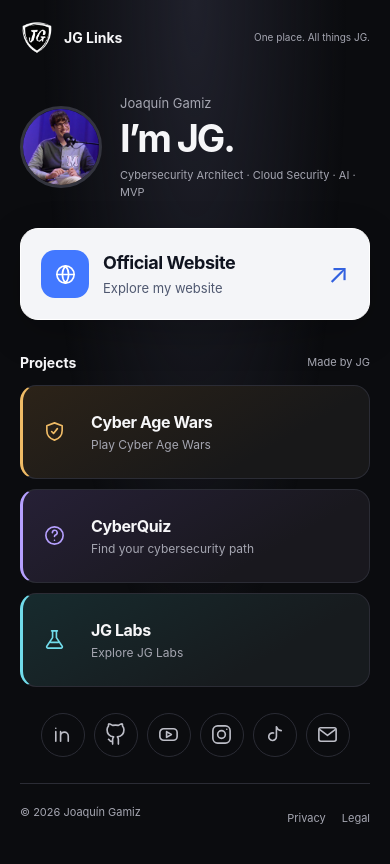
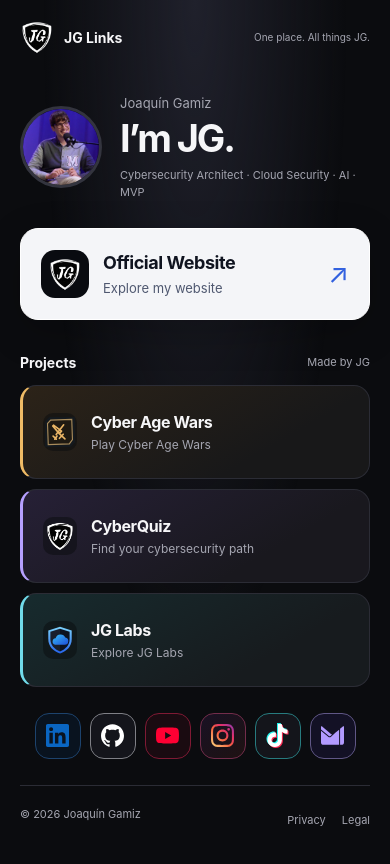
Before and after one commit to joaquingamiz/Links, a website: page index.html in a window 390 px wide. Drawn offline with Linux system fonts and the light colour scheme.

Commit message:
style: add project and social brand logos with color

```diff
--- a/assets/css/main.css
+++ b/assets/css/main.css
@@ -31,10 +31,14 @@ h1 { margin: 0; font-size: clamp(38px, 7vw, 52px); line-height: 1.1; letter-spac
 .primary-copy { display: grid; gap: 3px; }
 .primary-copy strong { font-size: 20px; letter-spacing: -.025em; }
 .primary-copy > span { color: #4f5870; font-size: 13px; }
-.primary-icon { display: grid; place-items: center; width: 48px; height: 48px; border-radius: 14px; background: #4278ff; color: white; }
+.primary-icon { display: grid; place-items: center; width: 48px; height: 48px; flex: 0 0 auto; border-radius: 14px; background: #090b10; color: white; }
 .primary-arrow { margin-left: auto; color: #3261df; font-size: 27px; }
 .link-icon { display: inline-grid; place-items: center; }
-.link-icon svg { width: 23px; height: 23px; fill: none; stroke: currentColor; stroke-width: 1.7; stroke-linecap: round; stroke-linejoin: round; }
+.link-icon img { width: 23px; height: 23px; object-fit: contain; transition: transform 180ms ease; }
+.primary-icon img { width: 34px; height: 34px; }
+.project-top .link-icon { width: 42px; height: 42px; border-radius: 10px; background: #0b0c0f80; }
+.project-top img { width: 34px; height: 34px; }
+.project-card:hover .link-icon img { transform: scale(1.08); }
 .projects { margin-top: 32px; }
 .section-heading { display: flex; justify-content: space-between; align-items: center; margin-bottom: 12px; }
 .section-heading h2 { margin: 0; font-size: 14px; font-weight: 650; }
@@ -50,8 +54,15 @@ h1 { margin: 0; font-size: clamp(38px, 7vw, 52px); line-height: 1.1; letter-spac
 .project-card strong { font-size: 17px; letter-spacing: -.025em; }
 .project-description { margin-top: 5px; font-size: 12px; color: var(--muted); }
 .social-row { display: flex; flex-wrap: wrap; align-items: center; justify-content: center; gap: 12px; padding-block: 32px; }
-.social-pill { display: grid; place-items: center; width: 44px; height: 44px; color: #bdbec7; border: 1px solid var(--line); border-radius: 50%; transition: color 150ms ease, background 150ms ease; }
-.social-pill:hover { background: #292b35; color: white; }
+.social-pill { --brand-color: #bdbec7; display: grid; place-items: center; width: 46px; height: 46px; background: #14151b; border: 1px solid color-mix(in srgb, var(--brand-color) 40%, #292b35); border-radius: 14px; transition: transform 180ms ease, border-color 180ms ease, box-shadow 180ms ease; }
+.social-pill:hover { transform: translateY(-3px); border-color: var(--brand-color); box-shadow: 0 5px 18px color-mix(in srgb, var(--brand-color) 20%, transparent); }
+.social-pill[data-link-id="linkedin"] { --brand-color: #0a66c2; background: #0a66c218; }
+.social-pill[data-link-id="github"] { --brand-color: #fff; }
+.social-pill[data-link-id="youtube"] { --brand-color: #ff0033; background: #ff003310; }
+.social-pill[data-link-id="instagram"] { --brand-color: #e1306c; background: linear-gradient(140deg, #833ab420, #f5604015); }
+.social-pill[data-link-id="tiktok"] { --brand-color: #25f4ee; }
+.icon-tiktok img { filter: drop-shadow(-1px -1px 0 #25f4ee) drop-shadow(1px 1px 0 #fe2c55); }
+.social-pill[data-link-id="contact"] { --brand-color: #b29aff; background: #6d4aff18; }
 .social-pill > span:not(.link-icon) { position: absolute; width: 1px; height: 1px; overflow: hidden; clip-path: inset(50%); }
 .site-footer { display: flex; justify-content: space-between; gap: 12px; border-top: 1px solid var(--line); padding-block: 20px 30px; color: var(--muted); font-size: 11px; }
 .site-footer p { margin: 0; }
@@ -72,6 +83,8 @@ h1 { margin: 0; font-size: clamp(38px, 7vw, 52px); line-height: 1.1; letter-spac
   .project-grid { grid-template-columns: 1fr; gap: 10px; }
   .project-card { display: grid; grid-template-columns: 34px 1fr; column-gap: 14px; padding: 17px 20px; min-height: 94px; border-top: 1px solid var(--line); border-left: 3px solid var(--accent); }
   .project-top { grid-row: span 2; margin: 0; align-self: center; }
+  .project-top .link-icon { width: 34px; height: 38px; }
+  .project-top img { width: 30px; height: 30px; }
   .project-top > span:last-child { display: none; }
   .project-card strong { align-self: end; font-size: 16px; }
   .project-description { font-size: 12px; margin-top: 2px; }
--- a/index.html
+++ b/index.html
@@ -52,47 +52,47 @@
         <div><p class="eyebrow">Joaquín Gamiz</p><h1 id="profile-title">I’m JG.</h1>
         <p class="roles">Cybersecurity Architect · Cloud Security · AI · MVP</p></div>
       </section>
-      <a class="primary-link" href="https://joaquingamiz.com/" target="_blank" rel="noopener noreferrer" data-link-id="official-web"><span class="primary-icon"><span class="link-icon icon-globe" aria-hidden="true"><svg viewBox="0 0 24 24"><circle cx="12" cy="12" r="9"/><path d="M3 12h18M12 3a14 14 0 0 1 0 18M12 3a14 14 0 0 0 0 18"/></svg></span></span><span class="primary-copy"><strong>Official Website</strong><span>Explore my website</span></span><span class="primary-arrow" aria-hidden="true">↗</span></a>
+      <a class="primary-link" href="https://joaquingamiz.com/" target="_blank" rel="noopener noreferrer" data-link-id="official-web"><span class="primary-icon"><span class="link-icon icon-jg" aria-hidden="true"><img src="assets/images/jg-logo.png" alt="" width="32" height="32" decoding="async"></span></span><span class="primary-copy"><strong>Official Website</strong><span>Explore my website</span></span><span class="primary-arrow" aria-hidden="true">↗</span></a>
       <section class="projects" aria-labelledby="projects-title">
         <div class="section-heading"><h2 id="projects-title">Projects</h2><span>Made by JG</span></div>
         <div class="project-grid"><a class="project-card project-cyber-age-wars" href="https://cyberagewars.joaquingamiz.com/" target="_blank" rel="noopener noreferrer" data-link-id="cyber-age-wars">
-    <span class="project-top"><span class="link-icon icon-shield" aria-hidden="true"><svg viewBox="0 0 24 24"><path d="M12 3 20 6v5c0 5-3.3 8.5-8 10-4.7-1.5-8-5-8-10V6l8-3Z"/><path d="m9 12 2 2 4-5"/></svg></span><span aria-hidden="true">↗</span></span>
+    <span class="project-top"><span class="link-icon icon-cyber-age-wars" aria-hidden="true"><img src="assets/icons/cyber-age-wars.svg" alt="" width="32" height="32" decoding="async"></span><span aria-hidden="true">↗</span></span>
     <strong>Cyber Age Wars</strong>
     <span class="project-description">Play Cyber Age Wars</span>
   </a>
 <a class="project-card project-cyberquiz-start" href="https://cyberquiz-jg.vercel.app/" target="_blank" rel="noopener noreferrer" data-link-id="cyberquiz-start">
-    <span class="project-top"><span class="link-icon icon-quiz" aria-hidden="true"><svg viewBox="0 0 24 24"><circle cx="12" cy="12" r="9"/><path d="M9.8 9a2.5 2.5 0 1 1 3.2 2.4c-.8.3-1 1-1 1.6M12 17h.01"/></svg></span><span aria-hidden="true">↗</span></span>
+    <span class="project-top"><span class="link-icon icon-cyberquiz-start" aria-hidden="true"><img src="assets/images/cyberquiz-logo.png" alt="" width="32" height="32" decoding="async"></span><span aria-hidden="true">↗</span></span>
     <strong>CyberQuiz</strong>
     <span class="project-description">Find your cybersecurity path</span>
   </a>
 <a class="project-card project-jg-labs" href="https://labs.joaquingamiz.com/" target="_blank" rel="noopener noreferrer" data-link-id="jg-labs">
-    <span class="project-top"><span class="link-icon icon-flask" aria-hidden="true"><svg viewBox="0 0 24 24"><path d="M9 3h6M10 3v7l-6 9a1.3 1.3 0 0 0 1 2h14a1.3 1.3 0 0 0 1-2l-6-9V3M8 15h8"/></svg></span><span aria-hidden="true">↗</span></span>
+    <span class="project-top"><span class="link-icon icon-jg-labs" aria-hidden="true"><img src="assets/icons/jg-labs.svg" alt="" width="32" height="32" decoding="async"></span><span aria-hidden="true">↗</span></span>
     <strong>JG Labs</strong>
     <span class="project-description">Explore JG Labs</span>
   </a></div>
       </section>
       <nav class="social-row" aria-label="Find me online"><a class="social-pill" href="https://www.linkedin.com/in/joaquin-gamiz/" target="_blank" rel="noopener noreferrer" data-link-id="linkedin" aria-label="LinkedIn" title="LinkedIn">
-    <span class="link-icon icon-linkedin" aria-hidden="true"><svg viewBox="0 0 24 24"><path d="M5 9v10M5 5.5v.01M10 19V9m0 4.5a4 4 0 0 1 8 0V19"/></svg></span>
+    <span class="link-icon icon-linkedin" aria-hidden="true"><img src="assets/icons/linkedin.svg" alt="" width="32" height="32" decoding="async"></span>
     <span>LinkedIn</span>
   </a>
 <a class="social-pill" href="https://github.com/joaquingamiz" target="_blank" rel="noopener noreferrer" data-link-id="github" aria-label="GitHub" title="GitHub">
-    <span class="link-icon icon-github" aria-hidden="true"><svg viewBox="0 0 24 24"><path d="M15 22v-4a4.8 4.8 0 0 0-1-3.5c3.3-.4 6.8-1.6 6.8-7.4a5.8 5.8 0 0 0-1.5-4A5.4 5.4 0 0 0 19.1 1S17.9.6 15 2.5a13.4 13.4 0 0 0-6 0C6.1.6 4.9 1 4.9 1a5.4 5.4 0 0 0-.2 2.1 5.8 5.8 0 0 0-1.5 4c0 5.8 3.5 7 6.8 7.4A4.8 4.8 0 0 0 9 18v4M9 19c-3 .9-3-1.5-4.2-2"/></svg></span>
+    <span class="link-icon icon-github" aria-hidden="true"><img src="assets/icons/github.svg" alt="" width="32" height="32" decoding="async"></span>
     <span>GitHub</span>
   </a>
 <a class="social-pill" href="https://www.youtube.com/@joaquin_gamiz" target="_blank" rel="noopener noreferrer" data-link-id="youtube" aria-label="YouTube" title="YouTube">
-    <span class="link-icon icon-youtube" aria-hidden="true"><svg viewBox="0 0 24 24"><rect x="3" y="6" width="18" height="12" rx="4"/><path d="m10 9 5 3-5 3Z"/></svg></span>
+    <span class="link-icon icon-youtube" aria-hidden="true"><img src="assets/icons/youtube.svg" alt="" width="32" height="32" decoding="async"></span>
     <span>YouTube</span>
   </a>
 <a class="social-pill" href="https://www.instagram.com/joaquin_gamiz/" target="_blank" rel="noopener noreferrer" data-link-id="instagram" aria-label="Instagram" title="Instagram">
-    <span class="link-icon icon-instagram" aria-hidden="true"><svg viewBox="0 0 24 24"><rect x="3" y="3" width="18" height="18" rx="5"/><circle cx="12" cy="12" r="4"/><path d="M17.5 6.5h.01"/></svg></span>
+    <span class="link-icon icon-instagram" aria-hidden="true"><img src="assets/icons/instagram.svg" alt="" width="32" height="32" decoding="async"></span>
     <span>Instagram</span>
   </a>
 <a class="social-pill" href="https://www.tiktok.com/@joaquin_gamiz" target="_blank" rel="noopener noreferrer" data-link-id="tiktok" aria-label="TikTok" title="TikTok">
-    <span class="link-icon icon-tiktok" aria-hidden="true"><svg viewBox="0 0 24 24"><path d="M14 4v10.2a4 4 0 1 1-3-3.8M14 4c.7 2.3 2.3 3.7 5 4"/></svg></span>
+    <span class="link-icon icon-tiktok" aria-hidden="true"><img src="assets/icons/tiktok.svg" alt="" width="32" height="32" decoding="async"></span>
     <span>TikTok</span>
   </a>
 <a class="social-pill" href="mailto:jgamiz@proton.me" data-link-id="contact" aria-label="Email Me" title="Email Me">
-    <span class="link-icon icon-mail" aria-hidden="true"><svg viewBox="0 0 24 24"><rect x="3" y="5" width="18" height="14" rx="2"/><path d="m4 7 8 6 8-6"/></svg></span>
+    <span class="link-icon icon-mail" aria-hidden="true"><img src="assets/icons/protonmail.svg" alt="" width="32" height="32" decoding="async"></span>
     <span>Email Me</span>
   </a></nav>
     </main>
```
Also changed, not shown: assets/icons/SOURCES.md (added, +13 -0 lines), docs/validation-report.md (+2 -0 lines), scripts/build.mjs (+16 -23 lines), assets/icons/cyber-age-wars.svg (added), assets/icons/github.svg (added), assets/icons/instagram.svg (added), assets/icons/jg-labs.svg (added), assets/icons/linkedin.svg (added), assets/icons/protonmail.svg (added), assets/icons/tiktok.svg (added), assets/icons/youtube.svg (added), assets/images/cyberquiz-logo.png (added), assets/images/og-jg.png, docs/screenshots/after-desktop.png, 1 more files.
